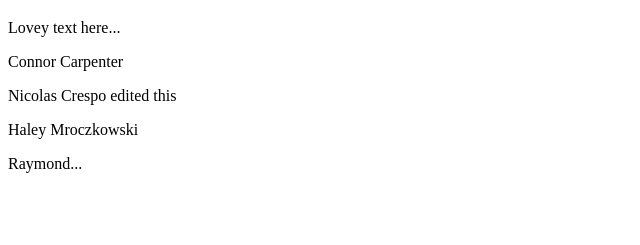
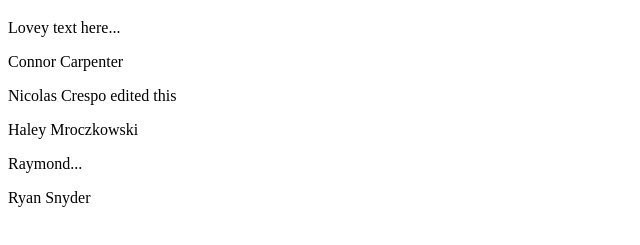
Before and after one commit to JoshuaMarkle/PyClub-Website, a plain HTML site: page index.html in a window 1280 px wide. Shown: the part 61-306 px from the top of the page, without its empty margins (0-640 px from the left). Drawn offline with Linux system fonts and the light colour scheme.

Commit message:
added Ryan Snyder

```diff
--- a/index.html
+++ b/index.html
@@ -10,5 +10,6 @@
     <p>Nicolas Crespo edited this</p>
     <p>Haley Mroczkowski</p>
     <p>Raymond...</p>
+    <p>Ryan Snyder</p>
   </body>
 </html>
```
